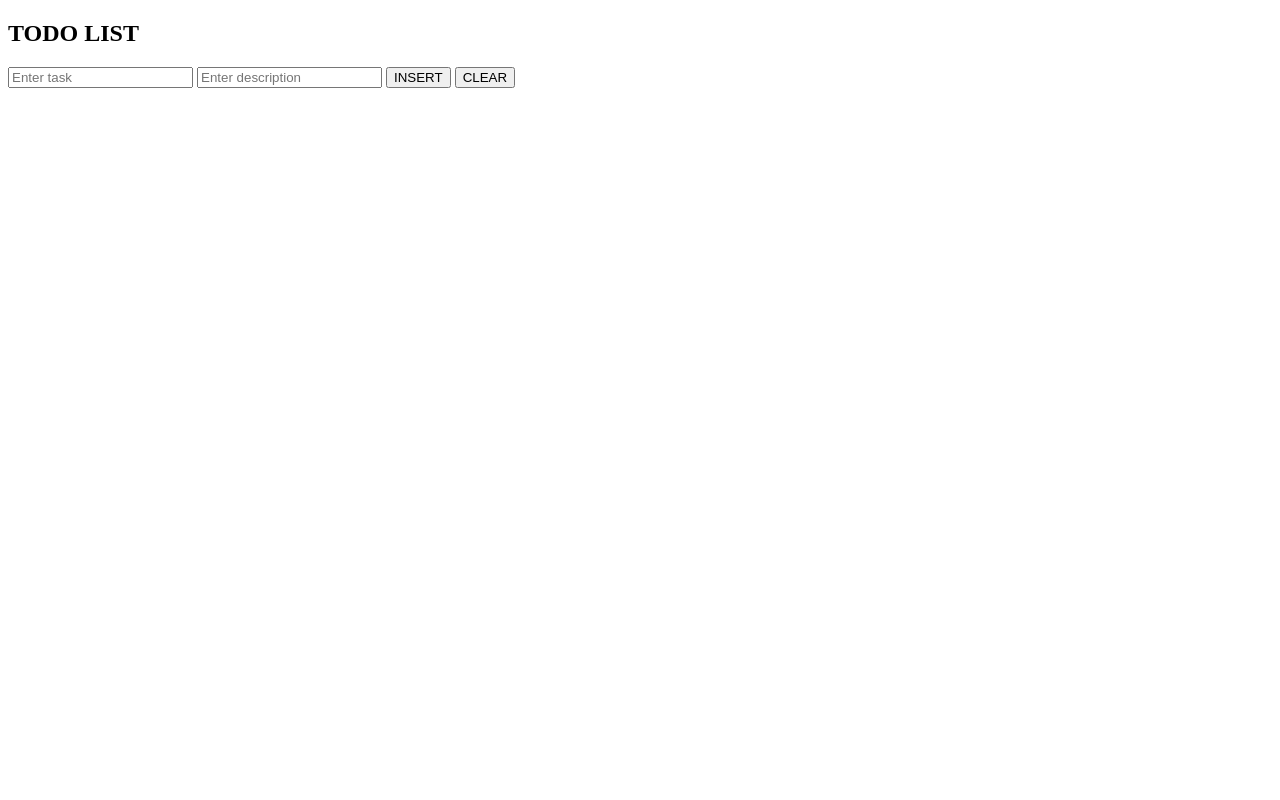
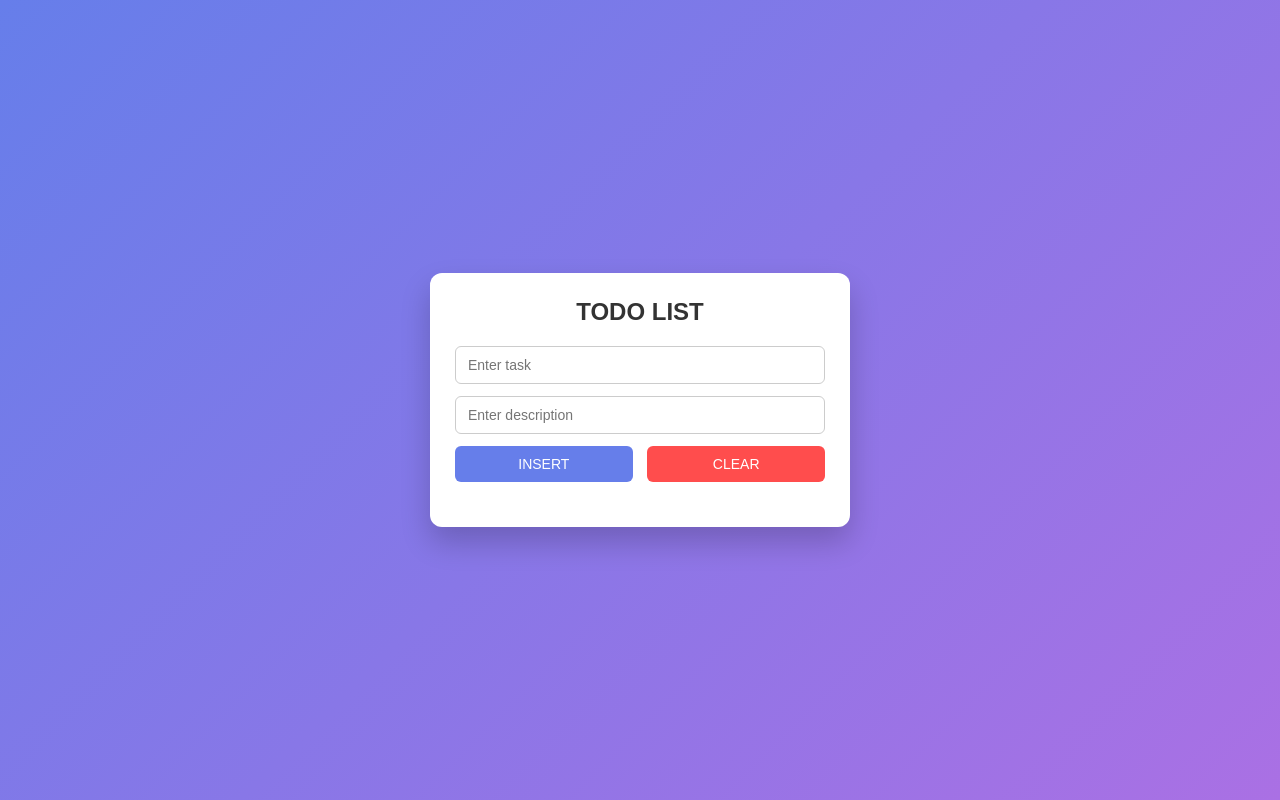
Before and after one commit to karanjoshi-kj/JAVASCRIPT-LEARNING-PROJECTS, a plain HTML site: page PROJECT3/index.html in a window 1280 px wide. Drawn offline with Linux system fonts and the light colour scheme.

Commit message:
CSS DONE

```diff
--- a/PROJECT3/index.html
+++ b/PROJECT3/index.html
@@ -14,6 +14,7 @@
 
     <button onclick="addtask()">INSERT</button>
     <button onclick="clearall()">CLEAR</button>
+    <link rel="stylesheet" href="style.css">
 
     <ul id="tasklist"></ul>
 </div>
--- /dev/null
+++ b/PROJECT3/style.css
@@ -0,0 +1,96 @@
+* {
+    margin: 0;
+    padding: 0;
+    box-sizing: border-box;
+    font-family: Arial, Helvetica, sans-serif;
+}
+
+body {
+    min-height: 100vh;
+    background: linear-gradient(135deg, #667eea, #aa70e4);
+    display: flex;
+    justify-content: center;
+    align-items: center;
+}
+
+.todo-box {
+    background: #fff;
+    width: 100%;
+    max-width: 420px;
+    padding: 25px;
+    border-radius: 12px;
+    box-shadow: 0 15px 30px rgba(0,0,0,0.2);
+}
+
+.todo-box h2 {
+    text-align: center;
+    margin-bottom: 20px;
+    color: #333;
+}
+
+.todo-box input {
+    width: 100%;
+    padding: 10px 12px;
+    margin-bottom: 12px;
+    border-radius: 6px;
+    border: 1px solid #ccc;
+    outline: none;
+    font-size: 14px;
+}
+
+.todo-box input:focus {
+    border-color: #667eea;
+}
+
+.todo-box button {
+    width: 48%;
+    padding: 10px;
+    border: none;
+    border-radius: 6px;
+    font-size: 14px;
+    cursor: pointer;
+    color: #fff;
+}
+
+.todo-box button:first-of-type {
+    background: #667eea;
+}
+
+.todo-box button:last-of-type {
+    background: #ff4d4d;
+    float: right;
+}
+
+.todo-box button:hover {
+    opacity: 0.9;
+}
+
+#tasklist {
+    list-style: none;
+    margin-top: 20px;
+}
+
+#tasklist li {
+    background: #f4f6ff;
+    padding: 12px;
+    border-radius: 8px;
+    margin-bottom: 12px;
+    border-left: 5px solid #667eea;
+}
+
+.task {
+    font-weight: bold;
+    color: #333;
+}
+
+.desc {
+    margin-top: 4px;
+    color: #555;
+    font-size: 14px;
+}
+
+.datetime {
+    margin-top: 6px;
+    font-size: 12px;
+    color: #777;
+}
```
